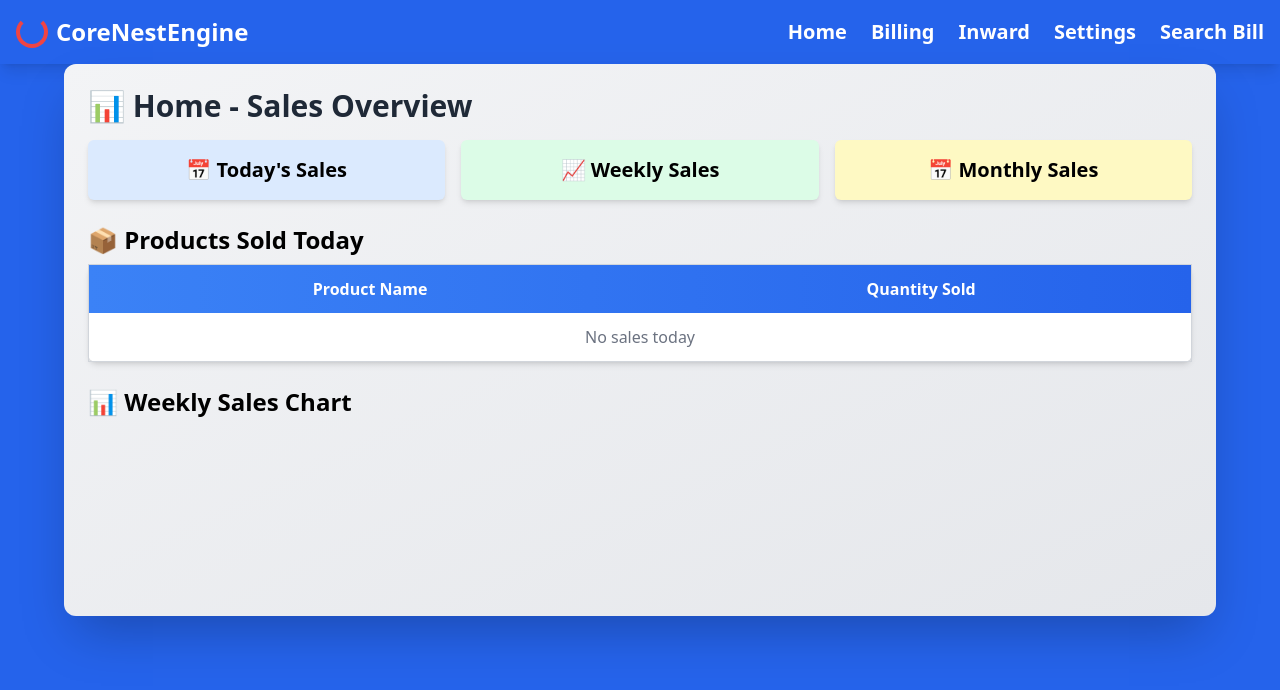
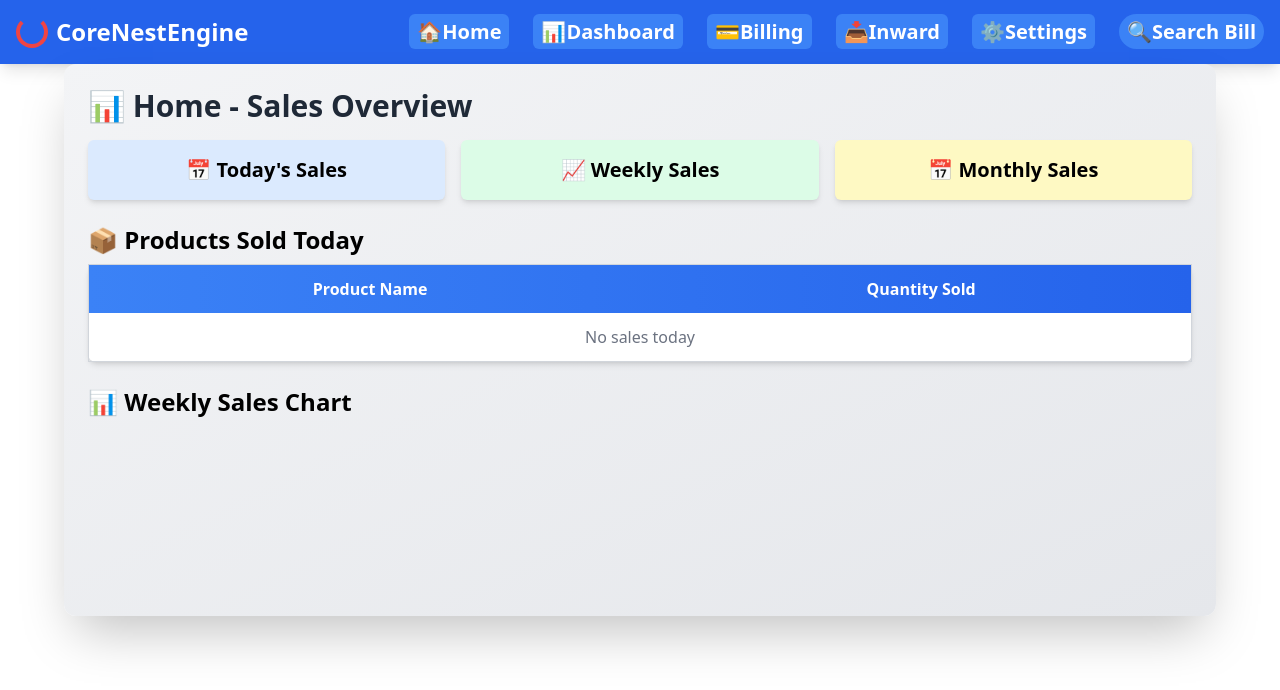
Before and after one commit to theNareshofficial/CoreNestEngine, a Python web app: template templates/home.html in a window 1280 px wide. Shown: the top 690 px of the page. Run offline with Jinja, Linux system fonts and the light colour scheme; the template is opened without the code that fills it, so the values that code supplies are empty; a map, chart or similar area stays blank; some libraries are stand-ins or nearby versions.

Commit message:
UI Updated

```diff
--- a/templates/navbar.html
+++ b/templates/navbar.html
@@ -1,44 +1,36 @@
-
-<!DOCTYPE html>
-<html lang="en">
-<head>
-    <meta charset="UTF-8">
-    <meta name="viewport" content="width=device-width, initial-scale=1.0">
-    <title>CoreNestEngine</title>
-    <script src="https://cdn.tailwindcss.com"></script>
-</head>
-<body class="bg-blue-600 ">
-
+<!-- templates/navbar.html -->
 <nav class="bg-blue-600 text-white font-bold p-4 shadow-lg">
     <div class="container mx-auto flex justify-between items-center">
-            <!-- Animated Logo -->
-            <div class="text-2xl font-bold flex items-center space-x-2">
+        <!-- Animated Clickable Logo -->
+        <a href="{{ url_for('home') }}" class="text-2xl font-bold flex items-center space-x-2 hover:text-red-400 transition duration-300">
             <div class="animate-spin-slow w-8 h-8 border-4 border-red-500 border-t-transparent rounded-full"></div>
             <span>CoreNestEngine</span>
-            </div>
+        </a>
 
-            <!-- Navigation Links -->
+        <!-- Desktop Navigation Links -->
         <ul class="hidden md:flex space-x-6 text-xl">
-                <li><a href="/dashboard.html" class="hover:text-black hover:underline hover:decoration-wavy hover:p-1 hover:rounded-xl text transition duration-300">Home</a></li>
-                <li><a href="{{ url_for('billing_page') }}" class="hover:text-black hover:underline hover:decoration-wavy hover:p-1 hover:rounded-xl transition duration-300">Billing</a></li>
-                <li><a href="{{ url_for('inward') }}" class="hover:text-black hover:underline hover:decoration-wavy hover:p-1 hover:rounded-xl transition duration-300">Inward</a></li>
-                <li><a href="/settings.html" class="hover:text-black hover:underline hover:decoration-wavy hover:p-1 hover:rounded-xl transition duration-300">Settings</a></li>
-                <li><a href="{{ url_for('bill_detail') }}" class="hover:text-black hover:underline hover:decoration-wavy hover:p-1 hover:rounded-xl transition duration-300">Search Bill</a></li>
+            <li><a href="{{ url_for('home') }}" class="px-2 py-1 bg-blue-500 text-white rounded-md hover:bg-blue-700 transition duration-200">🏠Home</a></li>
+            <li><a href="/dashboard.html" class="px-2 py-1 bg-blue-500 text-white rounded-md hover:bg-blue-700 transition duration-200">📊Dashboard</a></li>
+            <li><a href="{{ url_for('billing_page') }}" class="px-2 py-1 bg-blue-500 text-white rounded-md hover:bg-blue-700 transition duration-200">💳Billing</a></li>
+            <li><a href="{{ url_for('inward') }}" class="px-2 py-1 bg-blue-500 text-white rounded-md hover:bg-blue-700 transition duration-200">📥Inward</a></li>
+            <li><a href="/settings.html" class="px-2 py-1 bg-blue-500 text-white rounded-md hover:bg-blue-700 transition duration-200">⚙️Settings</a></li>
+            <li><a href="{{ url_for('bill_detail') }}" class="px-2 py-1 bg-blue-500 text-white rounded-full hover:bg-blue-700 transition duration-200">🔍Search Bill</a></li>
         </ul>
 
         <!-- Mobile Menu Button -->
         <button id="menu-btn" class="md:hidden focus:outline-none">
-                <span class="text-xl">&#9776;</span>
+            <span class="text-2xl">&#9776;</span>
         </button>
     </div>
 
     <!-- Mobile Menu -->
-        <ul id="mobile-menu" class="hidden flex-col space-y-4 p-4 bg-gray-700 mt-2 md:hidden">
-            <li><a href="/dashboard.html" class="hover:text-black hover:underline hover:decoration-wavy hover:p-1 hover:rounded-xl text transition duration-300">Home</a></li>
-            <li><a href="{{ url_for('inward') }}" class="block text-center hover:text-blue-400">Inward</a></li>
-            <li><a href="{{ url_for('billing_page') }}"class="hover:text-black hover:underline hover:decoration-wavy hover:p-1 hover:rounded-xl transition duration-300">Billing</a></li>
-            <li><a href="/settings.html" class="block text-center hover:text-blue-400">Settings</a></li>
-            <a href="{{ url_for('bill_detail') }}" class="text-white hover:text-blue-300">Search Bill</a>
+    <ul id="mobile-menu" class="hidden flex-col space-y-4 p-4 bg-gray-700 mt-2 md:hidden rounded-lg shadow-md">
+        <li><a href="{{ url_for('home') }}" class="px-4 py-2 bg-blue-500 text-white rounded-md hover:bg-blue-700 transition duration-200">🏠Home</a></li>
+        <li><a href="/dashboard.html" class="block text-center hover:text-yellow-300">📊Dashboard</a></li>
+        <li><a href="{{ url_for('inward') }}" class="block text-center hover:text-yellow-300">📥Inward</a></li>
+        <li><a href="{{ url_for('billing_page') }}" class="block text-center hover:text-yellow-300">💳Billing</a></li>
+        <li><a href="/settings.html" class="block text-center hover:text-yellow-300">⚙️Settings</a></li>
+        <a href="{{ url_for('bill_detail') }}" class="block text-center hover:text-yellow-300">🔍Search Bill</a>
     </ul>
 </nav>
 
@@ -50,6 +42,3 @@
         mobileMenu.classList.toggle("hidden");
     });
 </script>
-
-</body>
-</html>
```
Lines whose indentation alone changed are shown as unchanged.
